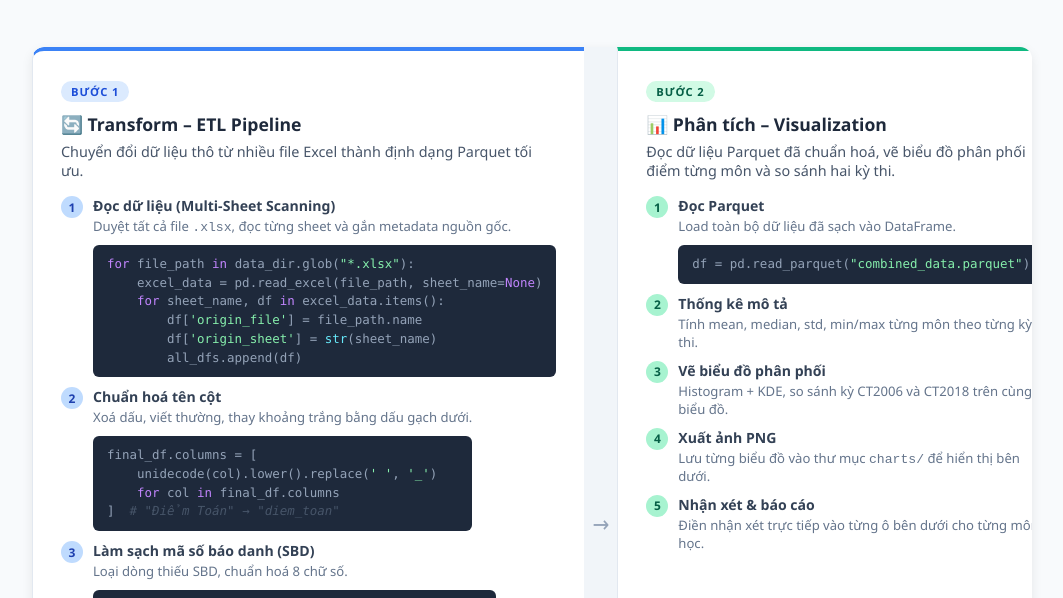
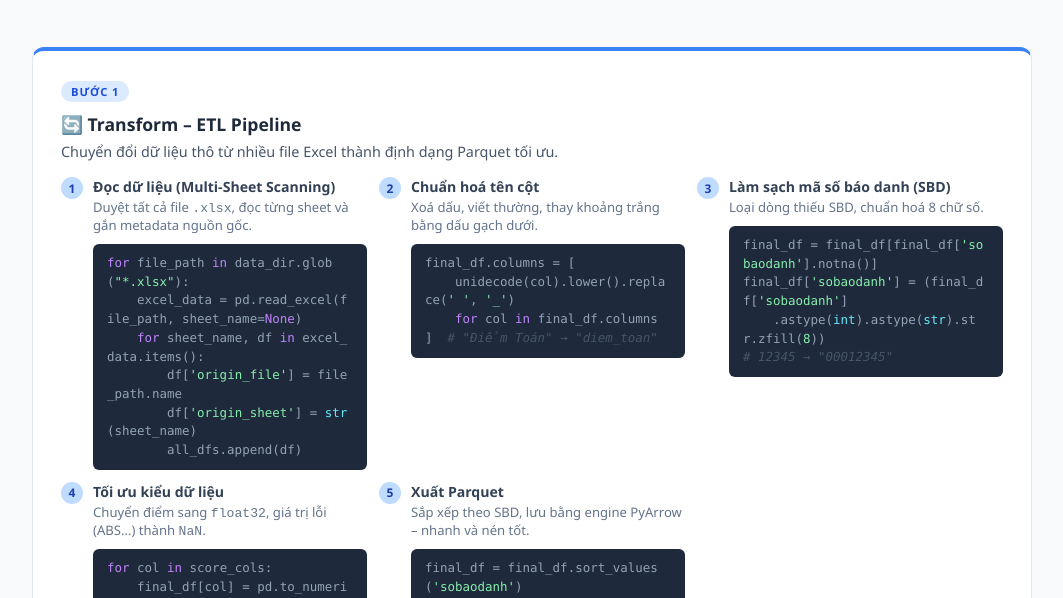
Before and after one commit to minhtriet-le/graduation_score_2025, a plain HTML site: page index.html in a window 1280 px wide. Shown: the part 162-760 px from the top of the page, without its empty margins (108-1171 px from the left). Drawn offline with Linux system fonts and the light colour scheme.

Commit message:
update index.html

```diff
--- a/index.html
+++ b/index.html
@@ -19,17 +19,17 @@
         .footer { text-align: center; margin-top: 60px; color: #64748b; font-size: 0.9rem; }
 
         /* ── Pipeline section ── */
-        .pipeline { margin-bottom: 50px; }
-        .pipeline-phases { display: flex; gap: 0; border-radius: 12px; overflow: hidden; box-shadow: 0 4px 12px rgba(0,0,0,0.08); }
-        .phase { flex: 1; padding: 28px 28px 24px; background: #fff; border: 1px solid #e2e8f0; }
-        .phase:first-child { border-right: none; border-radius: 12px 0 0 12px; border-top: 4px solid #3b82f6; }
-        .phase:last-child  { border-radius: 0 12px 12px 0; border-top: 4px solid #10b981; }
+        .pipeline { margin-bottom: 50px; display: flex; flex-direction: column; gap: 0; }
+        .pipeline-phases { display: flex; flex-direction: column; gap: 0; }
+        .phase { width: 100%; box-sizing: border-box; padding: 28px 28px 24px; background: #fff; border: 1px solid #e2e8f0; }
+        .phase:first-child { border-radius: 12px 12px 0 0; border-top: 4px solid #3b82f6; border-bottom: none; }
+        .phase:last-child  { border-radius: 0 0 12px 12px; border-top: 4px solid #10b981; }
         .phase-badge { display: inline-block; font-size: 0.7rem; font-weight: 700; letter-spacing: .08em; text-transform: uppercase; padding: 3px 10px; border-radius: 20px; margin-bottom: 10px; }
         .phase:first-child .phase-badge { background: #dbeafe; color: #1d4ed8; }
         .phase:last-child  .phase-badge { background: #d1fae5; color: #065f46; }
         .phase h2 { font-size: 1.1rem; color: #1e293b; margin: 0 0 6px; }
         .phase > p { font-size: 0.9rem; color: #475569; margin: 0 0 16px; }
-        .step-list { list-style: none; padding: 0; margin: 0; display: flex; flex-direction: column; gap: 10px; }
+        .step-list { list-style: none; padding: 0; margin: 0; display: grid; grid-template-columns: repeat(auto-fit, minmax(280px, 1fr)); gap: 12px; }
         .step-list li { display: flex; align-items: flex-start; gap: 10px; font-size: 0.88rem; color: #334155; }
         .step-num { flex-shrink: 0; width: 22px; height: 22px; border-radius: 50%; display: flex; align-items: center; justify-content: center; font-size: 0.75rem; font-weight: 700; }
         .phase:first-child .step-num { background: #bfdbfe; color: #1e40af; }
@@ -37,12 +37,12 @@
         .step-detail { display: flex; flex-direction: column; gap: 2px; }
         .step-title { font-weight: 600; }
         .step-desc  { color: #64748b; font-size: 0.82rem; }
-        .code-snippet { background: #1e293b; color: #94a3b8; font-family: 'Consolas','Monaco',monospace; font-size: 0.78rem; line-height: 1.5; padding: 10px 14px; border-radius: 6px; margin-top: 8px; overflow-x: auto; white-space: pre; }
+        .code-snippet { background: #1e293b; color: #94a3b8; font-family: 'Consolas','Monaco',monospace; font-size: 0.78rem; line-height: 1.5; padding: 10px 14px; border-radius: 6px; margin-top: 8px; overflow-x: auto; white-space: pre-wrap; word-break: break-all; }
         .code-snippet .kw  { color: #c084fc; }
         .code-snippet .st  { color: #86efac; }
         .code-snippet .fn  { color: #67e8f9; }
         .code-snippet .cm  { color: #475569; font-style: italic; }
-        .phase-divider { display: flex; align-items: center; justify-content: center; background: #f1f5f9; padding: 0 8px; font-size: 1.4rem; color: #94a3b8; }
+        .phase-divider { display: flex; align-items: center; justify-content: center; background: #f1f5f9; padding: 10px 0; font-size: 1.4rem; color: #94a3b8; }
     </style>
 </head>
 <body>
@@ -122,7 +122,7 @@ final_df.to_parquet(output_filename,
                     </ul>
                 </div>
 
-                <div class="phase-divider">→</div>
+                <div class="phase-divider">↓</div>
 
                 <!-- ── BƯỚC 2: PHÂN TÍCH ── -->
                 <div class="phase">
```
